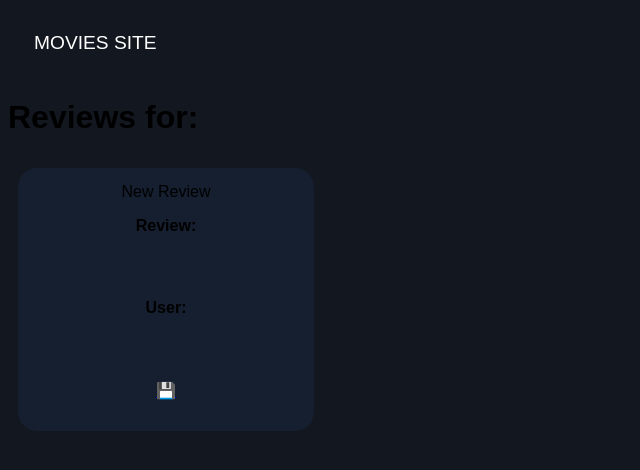
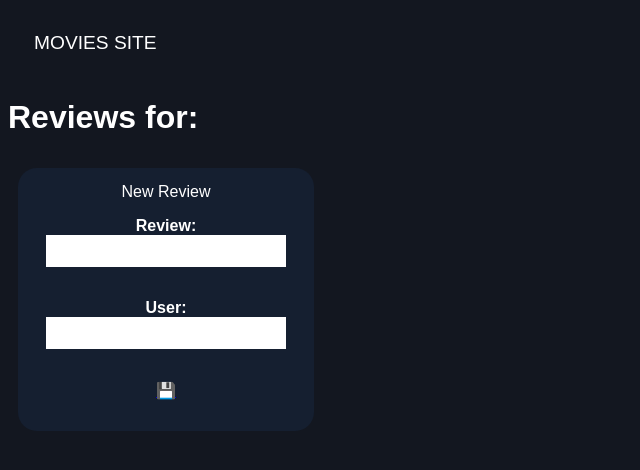
Before and after one commit to preston176/Movie-site, a plain HTML site: page movie.html in a window 1280 px wide. Shown: the whole page, without its empty margins (0-640 px from the left). Drawn offline with Linux system fonts and the light colour scheme; no server answers.

Commit message:
fix styles

```diff
--- a/style.css
+++ b/style.css
@@ -1,5 +1,17 @@
 * {
   box-sizing: border-box;
+  font-family: sans-serif;
+}
+
+#new_review,
+#new_user {
+  background-color: white;
+  color: black;
+  width: fit-content;
+}
+
+.card p {
+  color: white;
 }
 
 #div1 {
@@ -40,6 +52,10 @@ h3 {
   float: right; /* search container is displayed at the far right*/
 }
 
+h1 {
+  color: white;
+}
+
 form {
   background-color: #151f30;
   width: 300px;
@@ -75,6 +91,7 @@ input {
   padding: 15px;
   text-align: center;
   background-color: #151f30;
+  color: white;
 }
 
 .card:hover {
```
